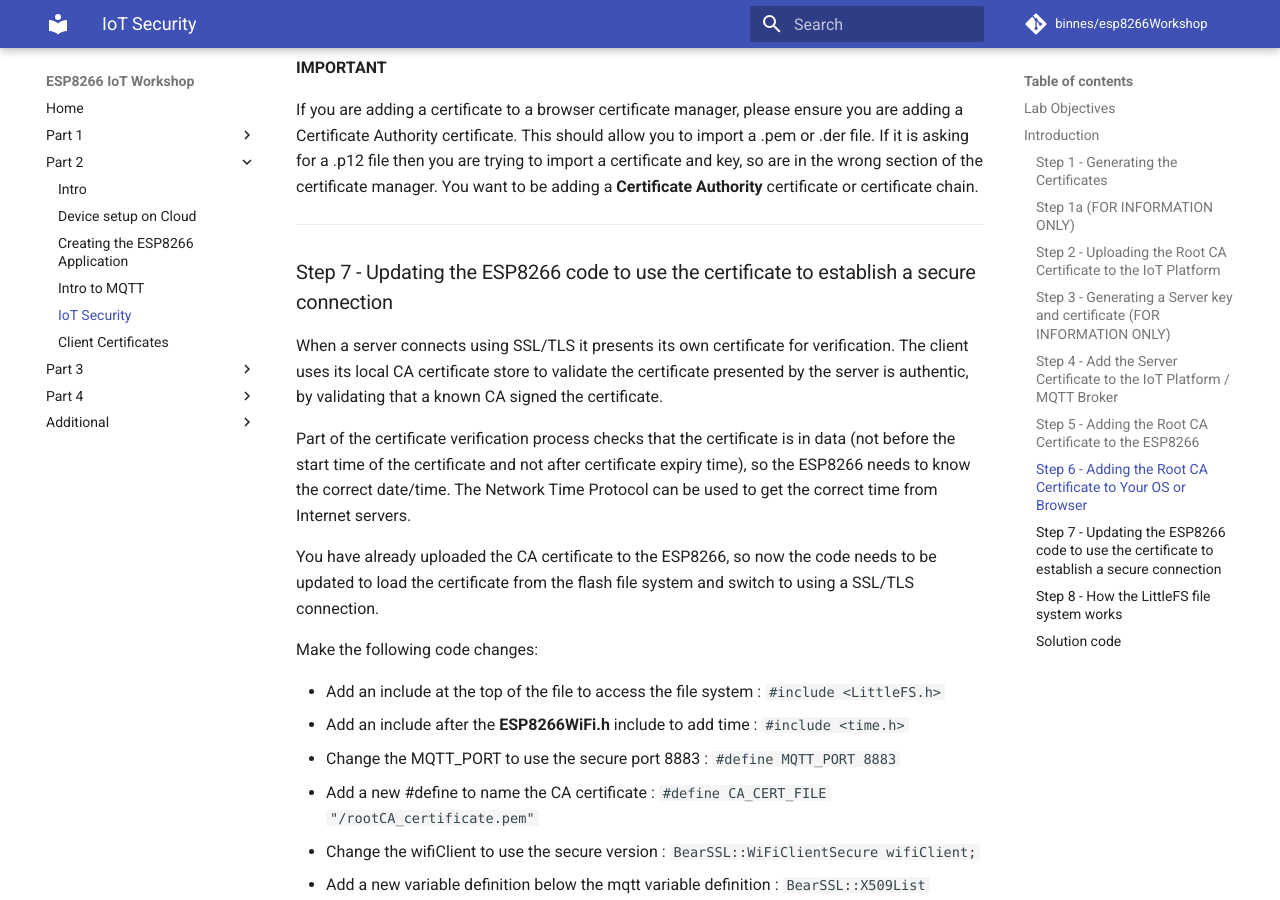
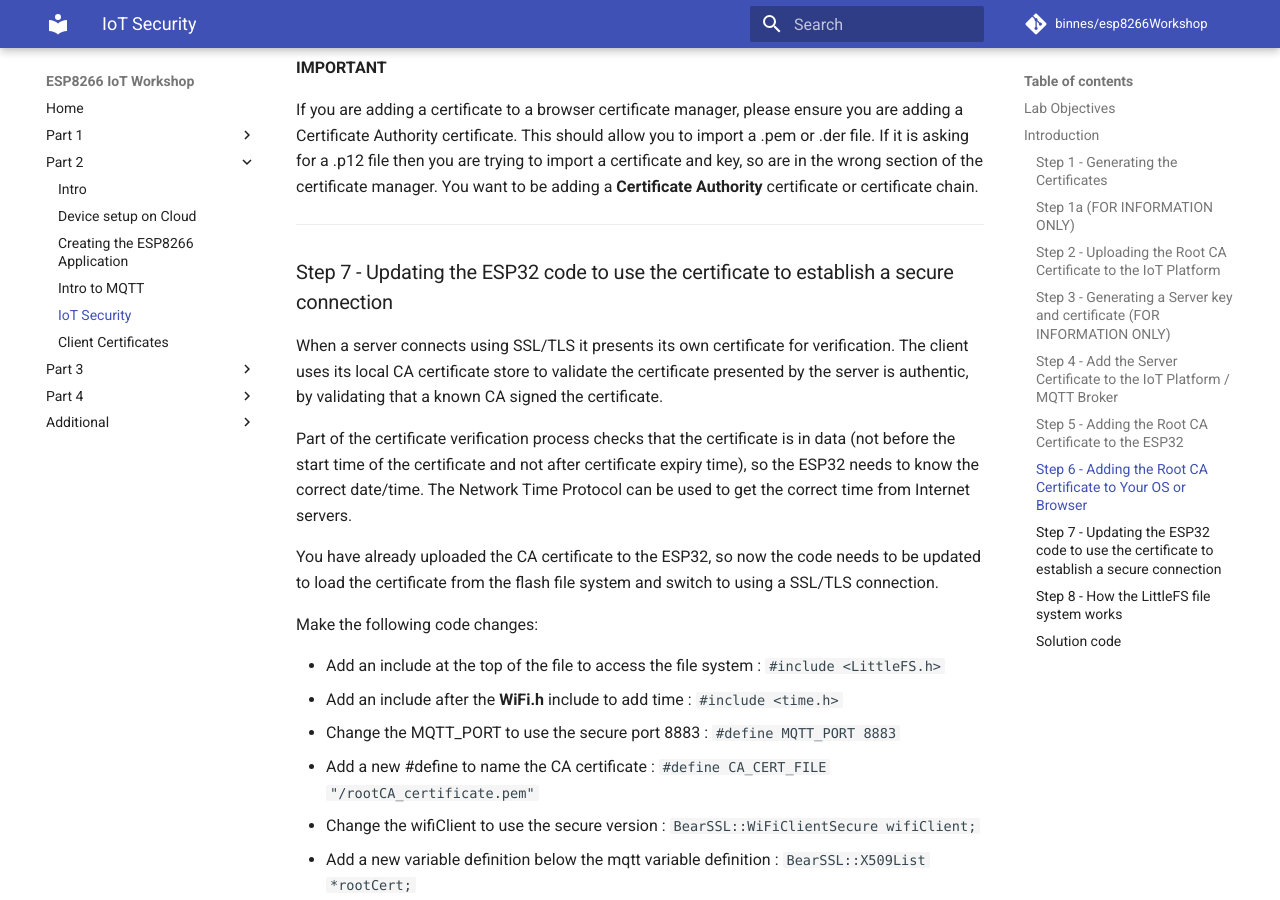
Before and after one commit to mdragone1/ESP32-IoT-Workshop, an MkDocs documentation site: the page built from docs/part2/CERT1.md, in a window 1280 px wide and 900 px high, scrolled down 5895 px. Built offline with MkDocs 1.6.1 and Material for MkDocs 9.7.7, drawn with Linux system fonts in a browser that asks for light colours; comment, search, counter and statistics services are not loaded; some of the changed text lies outside the part shown.

Commit message:
Update CERT1.md

````diff
--- a/docs/part2/CERT1.md
+++ b/docs/part2/CERT1.md
@@ -7,8 +7,8 @@ In this lab you will modify MQTT to use a secure connection.  You will learn:
 - How to add SSL/TLS capability to the network connection that MQTT uses
 - How to generate certificates to enable secure connections using OpenSSL
 - How to add the certificates to your MQTT broker / IoT platform
-- How to add the certificate to the ESP8266 using part of the flash memory as a file system
-- Basic operations of the ESP8266 file system
+- How to add the certificate to the ESP32 using part of the flash memory as a file system
+- Basic operations of the ESP32 file system
 
 ---
 **IMPORTANT**
@@ -31,7 +31,7 @@ Others (e.g. IBM Cloud) may allow you to generate your own self-signed certifica
 For example, mosquitto provides useful information on this page: https://test.mosquitto.org/ for mosquitto.
 Note also that mosquitto offer testing of secure connection with a deliberately expired server certificate, and will not allow you to generate and upload your own.
 
-In the case you'd need to create your own certificate, you will be able to use the OpenSSL tool you installed in the prerequisite section, which allows you to work with certificates. I have provided 2 configuration files and 2 script files in the [certificates](https://github.com/care-group/ESP866-IoT-Workshop/tree/main/certificates) folder of this git repo. You need to download them and have them in the directory you will use to generate the certificates. If you have cloned or downloaded the repo, then I suggest you work in the certificates directory.
+In the case you'd need to create your own certificate, you will be able to use the OpenSSL tool you installed in the prerequisite section, which allows you to work with certificates. I have provided 2 configuration files and 2 script files in the [certificates](https://github.com/care-group/ESP32-IoT-Workshop/tree/main/certificates) folder of this git repo. You need to download them and have them in the directory you will use to generate the certificates. If you have cloned or downloaded the repo, then I suggest you work in the certificates directory.
 
 The commands are provided to create text (pem) and binary (der) formats of the keys and certificates, as some device libraries require one or the other format. In this workshop we will only use the text versions of the certificates and keys.
 
@@ -44,7 +44,7 @@ To simplify the creation of the certificates use the provided script files. You
 - **COUNTY_STATE** - is the county, state or district where you are (for information purposes in cert - can leave at DOR, which is for Dorset, and English county)
 - **TOWN** - is the city, town or village where you are (for information purposes in cert - can leave at Bournemouth)
 - **IOT_ORG** - MUST be the 6 character org id that identify your organisation / application, i.e."hwuiot"
-- **DEVICE_TYPE** - is the device type for your device, i.e. "esp8266", as previoulsy suggested
+- **DEVICE_TYPE** - is the device type for your device, i.e. "esp32", as previoulsy suggested
 - **DEVICE_ID** - is the device id for your device.
 
 Do not make any modifications below the comment in the script file.
@@ -117,7 +117,7 @@ xxd -i mqttServer_crt.der mqttServer_crt.der.h
 ```
 
 
-again substituting values for C=, ST=, L=, O=, OU= and CN=, but this time it is important that the CN value is the URL of your instance of the IoT messaging URL, which is the Organisation ID followed by **.messaging.internetofthings.ibmcloud.com**, which should also match the **subjectAltName** field in the [srvext.cfg](https://github.com/care-group/ESP866-IoT-Workshop/tree/main/certificates/srvext.cfg) file.
+again substituting values for C=, ST=, L=, O=, OU= and CN=, but this time it is important that the CN value is the URL of your instance of the IoT messaging URL, which is the Organisation ID followed by **.messaging.internetofthings.ibmcloud.com**, which should also match the **subjectAltName** field in the [srvext.cfg](https://github.com/care-group/ESP32-IoT-Workshop/tree/main/certificates/srvext.cfg) file.
 
 The commands above generate a new key for the server, creates a certificate request for the server, issues the certificate and signs it with the root CA key, saving it as a pem file. The certificate is converted from pem to der format and lastly the xxd command creates a header file to embed the certificate in code.
 
@@ -133,15 +133,15 @@ openssl s_client -CAfile <CA certificate pem file> -showcerts -state -servername
 
 Replace `<CA certificate pem file>` with the name of the CA root certificate and `<org ID>` with the 6 character org ID for your instance of the IOT Platform.
 
-### Step 5 - Adding the Root CA Certificate to the ESP8266
+### Step 5 - Adding the Root CA Certificate to the ESP32
 
-To allow the ESP8266 to validate the server certificate you need to add the root CA certificate to the ESP8266. The rootCA_certificate.pem needs to be added to a directory called data in the sketch directory.
+To allow the ESP32 to validate the server certificate you need to add the root CA certificate to the ESP32. The rootCA_certificate.pem needs to be added to a directory called data in the sketch directory.
 
 - You can find out where the sketch directory is by using the *sketch* -> *Show sketch folder* in the Arduino menu.
 - Inside the sketch directory create a new directory called **data** then copy the rootCA_certificate.pem file into the data directory.
 - You added the data upload tool to the Arduino IDE as part of the prerequisite setup instructions, so you can now run the tool.
 - Before running the data upload tool ensure the Serial Monitor window is closed, as it will block communication between the device and upload tool.
-- From the top menu select *Tools* -> *ESP8266 LittleFS Data Upload*
+- From the top menu select *Tools* -> *ESP32 LittleFS Data Upload*
 
 ### Step 6 - Adding the Root CA Certificate to Your OS or Browser
 
@@ -167,18 +167,18 @@ If you are adding a certificate to a browser certificate manager, please ensure
 
 ---
 
-### Step 7 - Updating the ESP8266 code to use the certificate to establish a secure connection
+### Step 7 - Updating the ESP32 code to use the certificate to establish a secure connection
 
 When a server connects using SSL/TLS it presents its own certificate for verification.  The client uses its local CA certificate store to validate the certificate presented by the server is authentic, by validating that a known CA signed the certificate.
 
-Part of the certificate verification process checks that the certificate is in data (not before the start time of the certificate and not after certificate expiry time), so the ESP8266 needs to know the correct date/time.  The Network Time Protocol can be used to get the correct time from Internet servers.
+Part of the certificate verification process checks that the certificate is in data (not before the start time of the certificate and not after certificate expiry time), so the ESP32 needs to know the correct date/time.  The Network Time Protocol can be used to get the correct time from Internet servers.
 
-You have already uploaded the CA certificate to the ESP8266, so now the code needs to be updated to load the certificate from the flash file system and switch to using a SSL/TLS connection.
+You have already uploaded the CA certificate to the ESP32, so now the code needs to be updated to load the certificate from the flash file system and switch to using a SSL/TLS connection.
 
 Make the following code changes:
 
 - Add an include at the top of the file to access the file system : `#include <LittleFS.h>`
-- Add an include after the **ESP8266WiFi.h** include to add time : `#include <time.h>`
+- Add an include after the **WiFi.h** include to add time : `#include <time.h>`
 - Change the MQTT_PORT to use the secure port 8883 : `#define MQTT_PORT 8883`
 - Add a new #define to name the CA certificate : `#define CA_CERT_FILE "/rootCA_certificate.pem"`
 - Change the wifiClient to use the secure version : `BearSSL::WiFiClientSecure wifiClient;`
@@ -249,7 +249,7 @@ You should be able to verify this, by using a dashboard/ console in the MQTT bro
 
 ### Step 8 - How the LittleFS file system works
 
-The ESP8266 allows some of the on board or connected flash memory to be used as a file system.  The Arduino IDE plugin allows you to customise the size of the filesystem (*Tools* -> *Flash Size* allows you to specify 1MB or 3MB for the file system when a NodeMCU board is the target device).  The LittleFS filesystem is a very simple file system.  Filenames should not be more than 31 characters.
+The ESP32 allows some of the on board or connected flash memory to be used as a file system.  The Arduino IDE plugin allows you to customise the size of the filesystem (*Tools* -> *Flash Size* allows you to specify 1MB or 3MB for the file system when a NodeMCU board is the target device).  The LittleFS filesystem is a very simple file system.  Filenames should not be more than 31 characters.
 
 The data upload tool allows the content data directory in the sketch folder to be converted to a LittleFS filesystem and uploaded to the device, where the content can then be access from the application.
 
@@ -267,7 +267,7 @@ The finished application should look like this:
 
 ```C++
 #include <LittleFS.h>
-#include <ESP8266WiFi.h>
+#include <WiFi.h>
 #include <time.h>
 #include <Adafruit_NeoPixel.h>
 #include <DHT.h>
@@ -477,4 +477,4 @@ void loop() {
 
 ---
 
-[Click to return to the Part 2 homepage.](https://care-group.github.io/ESP866-IoT-Workshop/docs/part2/)
+[Click to return to the Part 2 homepage.](https://care-group.github.io/ESP32-IoT-Workshop/docs/part2/)
````
